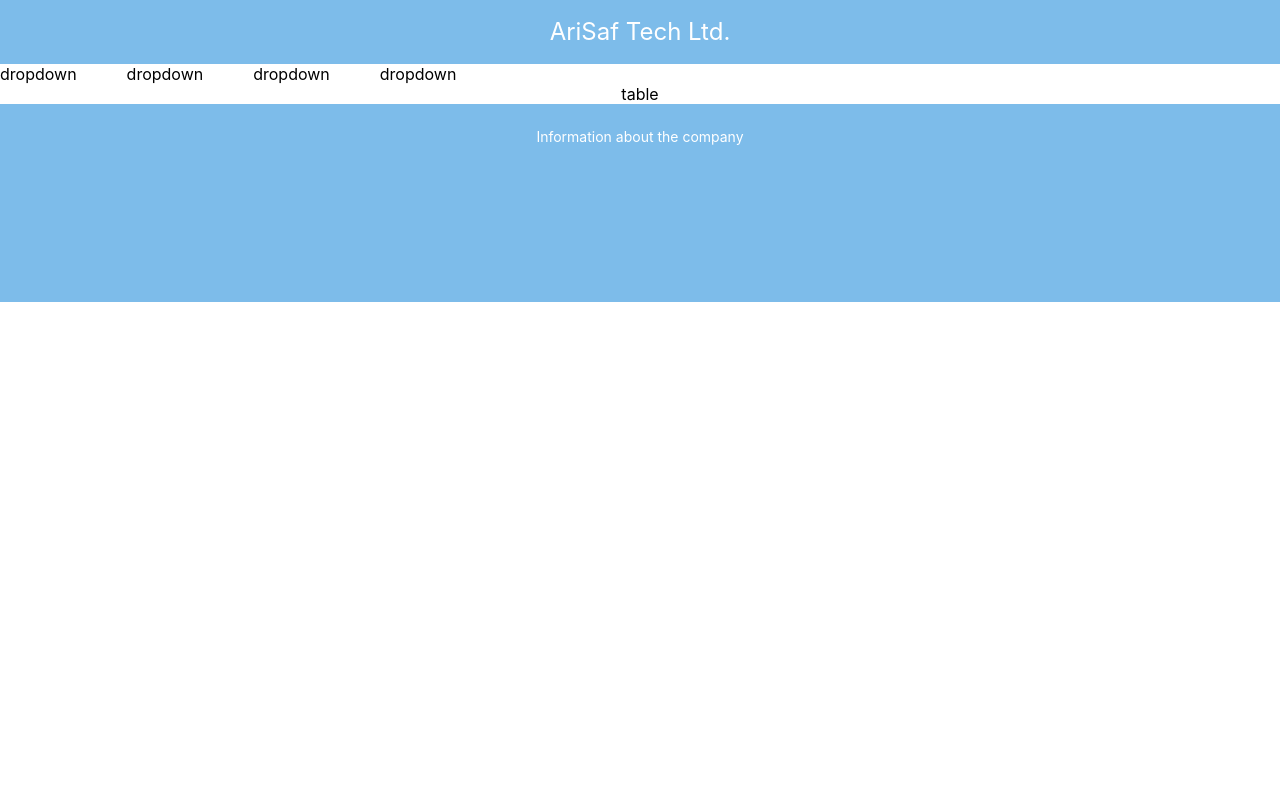
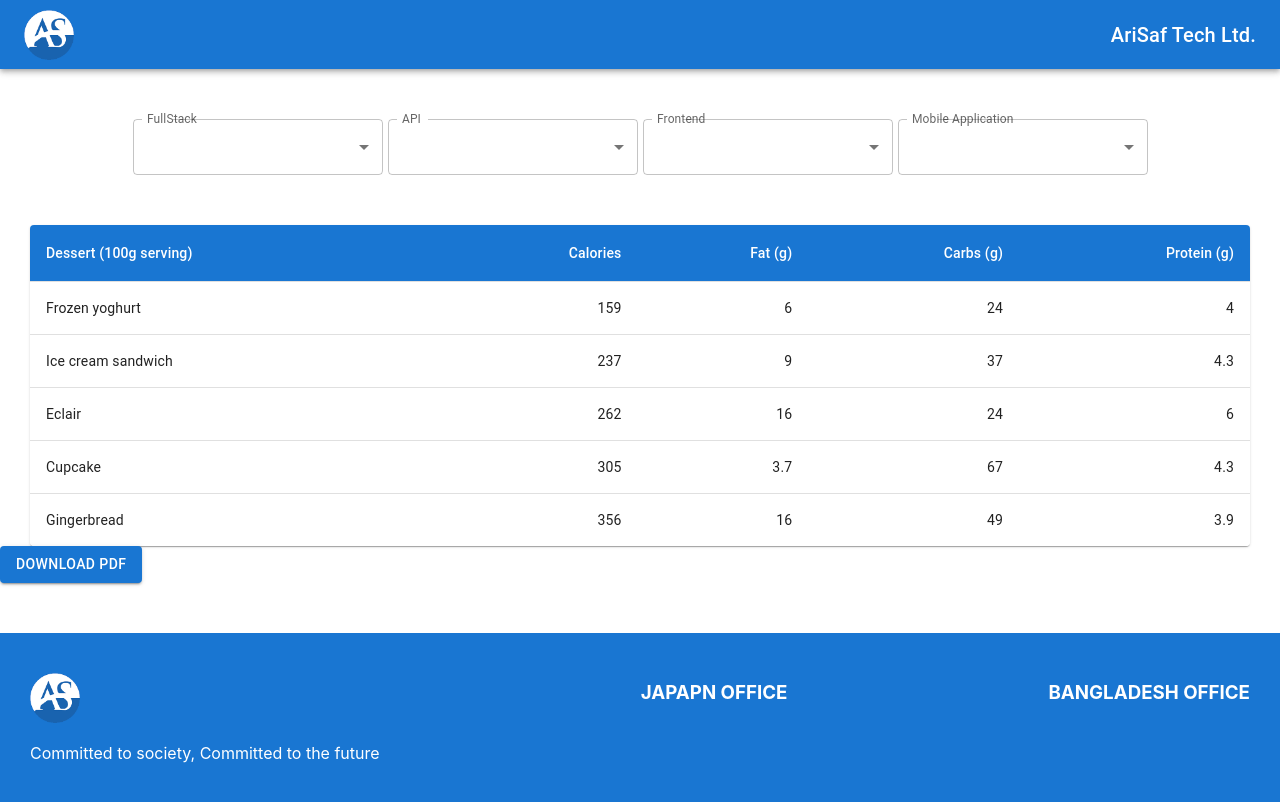
Before and after one commit to fahim-arisaftech/project-estimation-frontend, a React (Create React App) app: page / in a window 1280 px wide. Shown: the top 802 px of the page. Built offline with nearby package versions, Linux system fonts and the light colour scheme; no server answers.

Commit message:
component added and pdf download function added

```diff
--- a/src/App.tsx
+++ b/src/App.tsx
@@ -1,105 +1,116 @@
 import React, { useEffect, useState } from 'react';
 import './App.css';
 
-import JsPDF from 'jspdf';
+import JsPDF, { jsPDF } from 'jspdf';
 
-import { Layout, Space } from 'antd';
-import { FormControl, FormHelperText, InputLabel, MenuItem } from '@mui/material';
+// import { Layout, Space } from 'antd';
+import { Box, Button, FormControl, FormHelperText, InputLabel, MenuItem, Select, SelectChangeEvent } from '@mui/material';
+import Navbar from './components/Navbar';
+import DataTable from './components/DataTable';
+import SelectionBox from './components/SelectionBox';
+import Footer from './components/Footer';
 
-const { Header, Footer, Sider, Content } = Layout;
+// const { Header, Footer, Sider, Content } = Layout;
 
 
-const headerStyle: React.CSSProperties = {
-  textAlign: 'center',
-  color: '#fff',
-  height: 64,
-  paddingInline: 50,
-  lineHeight: '64px',
-  backgroundColor: '#7dbcea',
-  fontSize: '1.5rem'
-};
+// const headerStyle: React.CSSProperties = {
+//   textAlign: 'center',
+//   color: '#fff',
+//   height: 64,
+//   paddingInline: 50,
+//   lineHeight: '64px',
+//   backgroundColor: '#7dbcea',
+//   fontSize: '1.5rem'
+// };
 
-const contentStyle: React.CSSProperties = {
-  textAlign: 'center',
-  minHeight: 800,
-  lineHeight: '120px',
-  color: '#fff',
-  backgroundColor: '#108ee9',
-};
+// const contentStyle: React.CSSProperties = {
+//   textAlign: 'center',
+//   minHeight: 800,
+//   lineHeight: '120px',
+//   color: '#fff',
+//   backgroundColor: '#108ee9',
+// };
 
-const footerStyle: React.CSSProperties = {
-  textAlign: 'center',
-  color: '#fff',
-  backgroundColor: '#7dbcea',
-  height: "150px"
-};
+// const footerStyle: React.CSSProperties = {
+//   textAlign: 'center',
+//   color: '#fff',
+//   backgroundColor: '#7dbcea',
+//   height: "150px"
+// };
 
 
 function App() {
 
-  const [stack, setStack] = useState("django")
+  const [stack, setStack] = useState("")
 
-  const [d, setD] = useState("");
+  const [data, setData] = useState("");
 
-  console.log(d);
+  console.log(data);
+
+
+  const tableData = (data:any) => {
+    for(var i = 0; i < data.length; i++) {
+      return `${data[i].feature} and ${data[i].estimation}`;
+    }
+  }
+
+  const handlePDFDownload = () => {
+    const doc = new jsPDF('p', 'pt', 'a4');
+    var pageHeight = doc.internal.pageSize.height || doc.internal.pageSize.getHeight();
+    var pageWidth = doc.internal.pageSize.width || doc.internal.pageSize.getWidth();
+    var elementHTML = document.querySelector("#content") as HTMLElement;
+    doc.html(elementHTML, {
+      callback: function(doc) {
+          // doc.addImage("./images/logo.png", "JPEG", 10, 10, 10, 10);
+          // doc.addImage("https://promo.bradbrownmagic.com/pdf-flyer/flyers/poster-dark-cmyk.jpg","JPEG",10,10,10,10);
+          doc.textWithLink("AriSaf Tech Ltd.", 100, 100, "");
+          doc.setTextColor("blue");
+          doc.textWithLink('AriSaf Tech Ltd.', pageWidth - 50, pageHeight - 20, {align: "right"});
+          doc.text("contact us", pageWidth / 2, 100);
+          doc.setFillColor("white");
+          // Save the PDF
+          doc.save('sample-document.pdf');
+      },
+      x: 100,
+      y: 100,
+      width: 370, //target width in the PDF document
+      windowWidth: 650 //window width in CSS pixels
+  });
+  }
 
   useEffect(() => {
-    fetch(`http://localhost:7000/apis/v1/${stack}`,
+    // fetch data
+    const dataFetch = async () => {
+      const data = await (
+        await fetch(
+          `http://localhost:8000/apis/v1/${stack}`,
           {
             method: "GET",
             headers: new Headers({
               'Authorization': 'Basic '+btoa(`${process.env.REACT_APP_USERNAME}:${process.env.REACT_APP_PASSWORD}`),
               'Content-Type': 'application/x-www-form-urlencoded'
+            })
           }
         )
-      }
+      ).json();
 
-    )
-    .then(response => response.json())
-    .then(res => setD(JSON.stringify(res)))
+      // set state when the data received
+      setData(data);
+    };
+
+    dataFetch();
   }, []);
 
   return (
-    <div className="App">
-      <Space direction="vertical" style={{ width: '100%', height: "100%", gap: "0px 0px" }} size={[0, 48]}>
-        <Header style={headerStyle}>AriSaf Tech Ltd.</Header>
-        {/* dropdown starts here */}
-        <div style={{ display: "flex", gap: "50px" }}>
-          {/* <FormControl fullWidth>
-            <InputLabel id="menu">Age</InputLabel>
-            <Select
-              labelId="menu"
-              id="demo-simple-select"
-              value={age}
-              label="Age"
-              onChange={handleChange}
-            >
-              <MenuItem value={10}>Ten</MenuItem>
-              <MenuItem value={20}>Twenty</MenuItem>
-              <MenuItem value={30}>Thirty</MenuItem>
-            </Select>
-          </FormControl> */}
-
-          <div>dropdown</div>
-          <div>dropdown</div>
-          <div>dropdown</div>
-          <div>dropdown</div>
-
-
+    <Box className="">
+      <Navbar />
+      <SelectionBox />
+      <div id="content">
+        <DataTable />
       </div>
-        {/* dropdown ends here */}
-
-
-        <div>
-         table
-        </div>
-
-        {/* <Content style={contentStyle}>Content</Content> */}
-        <Footer style={footerStyle}>Information about the company</Footer>
-      </Space>
-
-      {/* <Table columns={columns} dataSource={data} /> */}
-    </div>
+      <Button variant="contained" onClick={handlePDFDownload}>Download PDF</Button>
+      <Footer/>
+    </Box>
   );
 }
 
--- /dev/null
+++ b/src/components/DataTable.tsx
@@ -0,0 +1,73 @@
+import { Box, Paper, Table, TableBody, TableCell, TableContainer, TableHead, TableRow, styled, tableCellClasses } from "@mui/material";
+
+const StyledTableCell = styled(TableCell)(({ theme }) => ({
+    [`&.${tableCellClasses.head}`]: {
+      backgroundColor: "#1976d2",
+      color: theme.palette.common.white,
+    },
+    [`&.${tableCellClasses.body}`]: {
+      fontSize: 14,
+    },
+  }));
+
+  const StyledTableRow = styled(TableRow)(({ theme }) => ({
+    "&:nth-of-type(odd)": {
+      backgroundColor: theme.palette.common.white,
+    },
+    // hide last border
+    "&:last-child td, &:last-child th": {
+      border: 0,
+    },
+  }));
+
+  function createData(
+    name: string,
+    calories: number,
+    fat: number,
+    carbs: number,
+    protein: number
+  ) {
+    return { name, calories, fat, carbs, protein };
+  }
+
+  const rows = [
+    createData("Frozen yoghurt", 159, 6.0, 24, 4.0),
+    createData("Ice cream sandwich", 237, 9.0, 37, 4.3),
+    createData("Eclair", 262, 16.0, 24, 6.0),
+    createData("Cupcake", 305, 3.7, 67, 4.3),
+    createData("Gingerbread", 356, 16.0, 49, 3.9),
+  ];
+  const DataTable = () => {
+    return (
+      <Box sx={{marginTop:"50px",paddingInline:"30px"}}>
+        <TableContainer component={Paper}>
+          <Table sx={{ minWidth: 700 }} aria-label="customized table">
+            <TableHead>
+              <TableRow>
+                <StyledTableCell>Dessert (100g serving)</StyledTableCell>
+                <StyledTableCell align="right">Calories</StyledTableCell>
+                <StyledTableCell align="right">Fat&nbsp;(g)</StyledTableCell>
+                <StyledTableCell align="right">Carbs&nbsp;(g)</StyledTableCell>
+                <StyledTableCell align="right">Protein&nbsp;(g)</StyledTableCell>
+              </TableRow>
+            </TableHead>
+            <TableBody>
+              {rows.map((row) => (
+                <StyledTableRow key={row.name}>
+                  <StyledTableCell component="th" scope="row">
+                    {row.name}
+                  </StyledTableCell>
+                    <StyledTableCell align="right">{row.calories}</StyledTableCell>
+                    <StyledTableCell align="right">{row.fat}</StyledTableCell>
+                    <StyledTableCell align="right">{row.carbs}</StyledTableCell>
+                    <StyledTableCell align="right">{row.protein}</StyledTableCell>
+                </StyledTableRow>
+              ))}
+            </TableBody>
+          </Table>
+        </TableContainer>
+      </Box>
+    );
+  };
+
+  export default DataTable;
--- /dev/null
+++ b/src/components/Footer.tsx
@@ -0,0 +1,34 @@
+import { Box } from "@mui/material";
+
+const Footer = () => {
+  return (
+    <Box
+      sx={{
+        background: "#1976d2",
+        paddingInline: "30px",
+        display: "flex",
+        justifyContent: "space-between",
+        marginTop: "50px",
+        paddingBlock: "30px",
+        color: "#fff",
+      }}
+    >
+      <Box>
+        <img
+          src="./img/ast.png"
+          alt=""
+          style={{ width: "50px", marginTop: "10px" }}
+        />
+        <p>Committed to society, Committed to the future</p>
+      </Box>
+      <Box>
+        <h3>JAPAPN OFFICE</h3>
+      </Box>
+      <Box>
+        <h3>BANGLADESH OFFICE</h3>
+      </Box>
+    </Box>
+  );
+};
+
+export default Footer;
--- /dev/null
+++ b/src/components/Navbar.tsx
@@ -0,0 +1,32 @@
+import React from "react";
+import { AppBar, Box, Divider, Link, Toolbar, Typography } from "@mui/material";
+const Navbar = () => {
+  return (
+    <Box>
+      <AppBar position="static">
+        <Toolbar
+          variant="dense"
+          style={{ display: "flex", justifyContent: "space-between" }}
+        >
+          <Typography variant="h6" component="div" color="inherit">
+            <Link href="#">
+              <img
+                src="./img/ast.png"
+                alt=""
+                style={{ width: "50px", marginTop: "10px" }}
+              />
+            </Link>
+          </Typography>
+          <Divider />
+          <Link href="#" style={{textDecoration:"none"}}>
+            <Typography variant="h6" color="white" component="div">
+              AriSaf Tech Ltd.
+            </Typography>
+          </Link>
+        </Toolbar>
+      </AppBar>
+    </Box>
+  );
+};
+
+export default Navbar;
--- /dev/null
+++ b/src/components/SelectionBox.tsx
@@ -0,0 +1,94 @@
+import { Box, FormControl, InputLabel, MenuItem, Select, SelectChangeEvent } from "@mui/material";
+import { useState } from "react";
+
+const SelectionBox = () => {
+
+    const [stack, setStack] = useState("django");
+
+    const handleChange = (event: SelectChangeEvent) => {
+        setStack(event.target.value as string);
+    };
+
+    return(
+        <Box
+      sx={{
+        marginTop: "50px",
+        display: "flex",
+        justifyContent: "center",
+        gap: "5px",
+        paddingInline:"30px"
+      }}
+    >
+      <Box sx={{ width: "250px" }}>
+        <FormControl fullWidth>
+          <InputLabel id="demo-simple-select-label">FullStack</InputLabel>
+          <Select
+            labelId="demo-simple-select-label"
+            id="demo-simple-select"
+            value={stack}
+            label="Age"
+            onChange={handleChange}
+          >
+            <MenuItem value={"PHP"}>PHP</MenuItem>
+            <MenuItem value={"WordPress"}>WordPress</MenuItem>
+            <MenuItem value={"Django"}>Django</MenuItem>
+            <MenuItem value={"dotnet"}>.NET</MenuItem>
+          </Select>
+        </FormControl>
+      </Box>
+      <Box sx={{ width: "250px" }}>
+        <FormControl fullWidth>
+          <InputLabel id="demo-simple-select-label">API</InputLabel>
+          <Select
+            labelId="demo-simple-select-label"
+            id="demo-simple-select"
+            value={stack}
+            label="Age"
+            onChange={handleChange}
+          >
+            <MenuItem value={"springboot"}>Spring Boot</MenuItem>
+            <MenuItem value={"fastapi"}>FastAPI</MenuItem>
+            <MenuItem value={"flask"}>Flask</MenuItem>
+            <MenuItem value={"node"}>Node</MenuItem>
+          </Select>
+        </FormControl>
+      </Box>
+      <Box sx={{ width: "250px" }}>
+        <FormControl fullWidth>
+          <InputLabel id="demo-simple-select-label">Frontend</InputLabel>
+          <Select
+            labelId="demo-simple-select-label"
+            id="demo-simple-select"
+            value={stack}
+            label="Age"
+            onChange={handleChange}
+          >
+            <MenuItem value={"react"}>React</MenuItem>
+            <MenuItem value={"vue"}>Vue</MenuItem>
+            <MenuItem value={"angular"}>Angular</MenuItem>
+            <MenuItem value={"nextjs"}>NextJS</MenuItem>
+          </Select>
+        </FormControl>
+      </Box>
+      <Box sx={{ width: "250px" }}>
+        <FormControl fullWidth>
+          <InputLabel id="demo-simple-select-label">Mobile Application</InputLabel>
+          <Select
+            labelId="demo-simple-select-label"
+            id="demo-simple-select"
+            value={stack}
+            label="Age"
+            onChange={handleChange}
+          >
+            <MenuItem value={"nativeandroid"}>Native Android</MenuItem>
+            <MenuItem value={"nativeios"}>Native iOS</MenuItem>
+            <MenuItem value={"flutter"}>Flutter</MenuItem>
+            <MenuItem value={"reactnative"}>React Native</MenuItem>
+          </Select>
+        </FormControl>
+      </Box>
+    </Box>
+    );
+}
+
+export default SelectionBox;
```
Also changed, not shown: images/logo.png (added), public/img/ast.png (added). Lines whose indentation alone changed are shown as unchanged.
